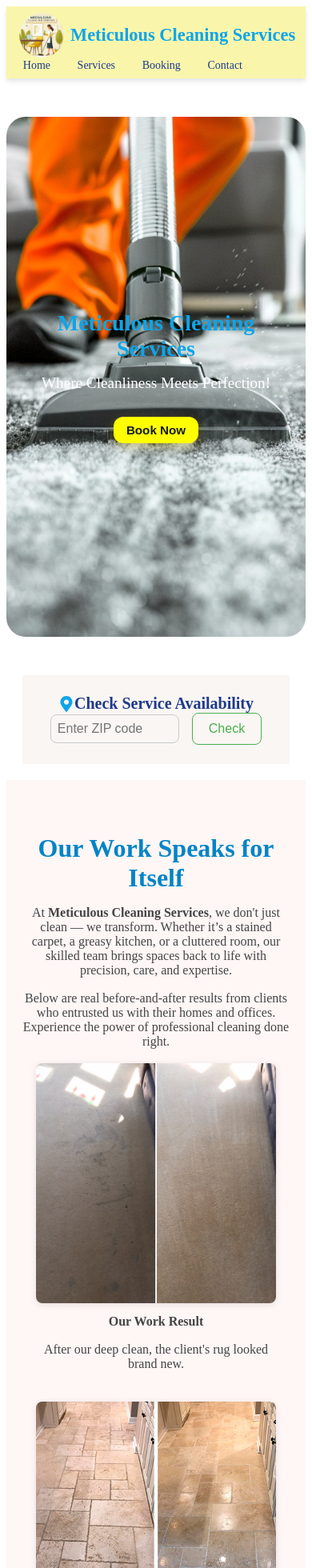
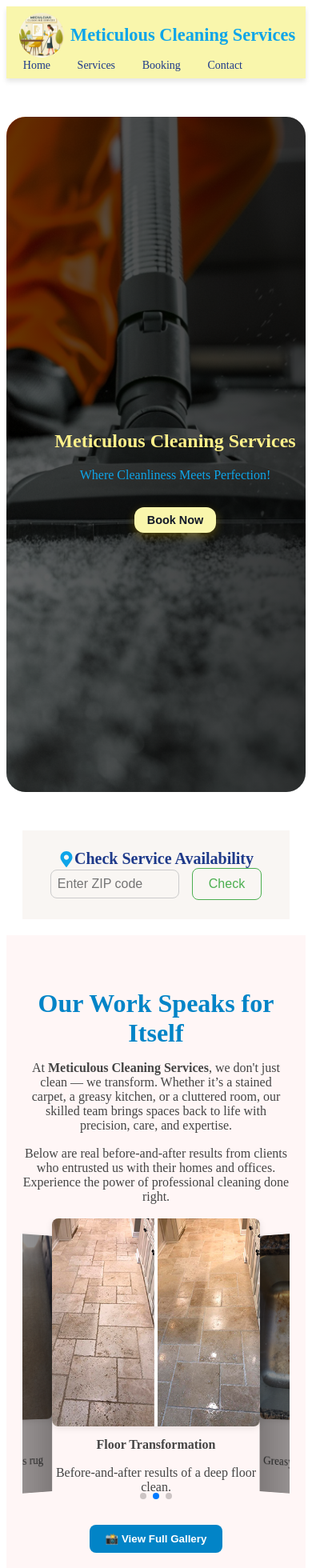
Before and after one commit to Monwabisindlovu/meticulous-cleaning, a React (Vite) app: page / in a window 390 px wide. Shown: the top 1960 px of the page at 80% size. Built offline with nearby package versions, Linux system fonts and the light colour scheme.

Commit message:
gallery update

```diff
--- a/package.json
+++ b/package.json
@@ -27,6 +27,7 @@
     "react-icons": "^5.5.0",
     "react-router-dom": "^7.5.3",
     "react-spinners": "^0.17.0",
+    "swiper": "^11.2.7",
     "yet-another-react-lightbox": "^3.22.0"
   },
   "devDependencies": {
--- a/src/components/OurWork.css
+++ b/src/components/OurWork.css
@@ -1,8 +1,10 @@
+/* Main Section */
 .our-work-section {
   padding: 3rem 1rem;
   background-color: #f8f8f8;
 }
 
+/* Layout container */
 .our-work-container {
   max-width: 1200px;
   margin: 0 auto;
@@ -14,7 +16,7 @@
   flex-wrap: wrap;
 }
 
-/* Text on the left */
+/* Left Text Content */
 .our-work-text {
   flex: 1;
   min-width: 300px;
@@ -36,24 +38,7 @@
   margin-bottom: 1rem;
 }
 
-.view-gallery-btn {
-  background-color: #2563eb;
-  color: white;
-  border: none;
-  padding: 0.7rem 1.5rem;
-  border-radius: 6px;
-  font-size: 1rem;
-  cursor: pointer;
-  transition: background 0.3s ease;
-  font-weight: 600;
-  box-shadow: 0 3px 8px rgba(37, 99, 235, 0.5);
-}
-
-.view-gallery-btn:hover {
-  background-color: #1d4ed8;
-}
-
-/* Gallery on the right */
+/* Gallery Preview (Desktop) */
 .our-work-gallery-preview {
   flex: 1;
   display: flex;
@@ -66,26 +51,32 @@
   background: white;
   padding: 0.8rem;
   border-radius: 12px;
-  box-shadow: 0 3px 10px rgba(0, 0, 0, 0.05);
+  box-shadow: 0 4px 12px rgba(0, 0, 0, 0.2);
   cursor: pointer;
-  transition: transform 0.2s ease;
+  transition: transform 0.3s ease;
   display: flex;
   flex-direction: column;
   justify-content: flex-start;
   min-height: 320px;
+  text-align: center;
 }
 
 .gallery-item:hover {
-  transform: scale(1.02);
+  transform: scale(1.03);
 }
 
 .preview-img {
   width: 100%;
-  height: 220px;
+  height: auto;
   object-fit: cover;
-  border-radius: 8px;
-  display: block;
+  border-radius: 12px;
   background-color: #e5e7eb;
+  transition: transform 0.3s ease;
+  box-shadow: 0 4px 12px rgba(0, 0, 0, 0.2);
+}
+
+.preview-img:hover {
+  transform: scale(1.03);
 }
 
 .caption {
@@ -93,19 +84,74 @@
   text-align: left;
 }
 
-.caption strong {
+.caption strong,
+.image-label {
   display: block;
   font-size: 1.05rem;
-  margin-bottom: 0.2rem;
+  font-weight: bold;
   color: #111827;
+  margin-top: 0.5rem;
 }
 
-.caption p {
-  font-size: 0.95rem;
-  color: #6b7280;
+.caption p,
+.client-story {
+  font-size: 0.9rem;
+  color: #555;
+  margin-top: 0.25rem;
 }
 
-/* Responsive Layout */
+/* Button - Optional Soft Yellow Version */
+.view-gallery-btn {
+  background-color: #fcd34d; /* Yellow-300 */
+  color: #000;
+  border: none;
+  padding: 0.7rem 1.5rem;
+  border-radius: 6px;
+  font-size: 1rem;
+  cursor: pointer;
+  transition: background-color 0.3s ease;
+  font-weight: 600;
+  box-shadow: 0 3px 8px rgba(252, 211, 77, 0.5);
+}
+
+.view-gallery-btn:hover {
+  background-color: #fbbf24; /* Yellow-400 */
+}
+
+/* View More Button - Updated to pink theme */
+.view-more-btn {
+  background-color: #ff69b4;
+  color: white;
+  padding: 0.6rem 1.4rem;
+  border: none;
+  border-radius: 30px;
+  font-weight: bold;
+  cursor: pointer;
+  margin-top: 1.5rem;
+  transition: background-color 0.3s ease;
+}
+
+.view-more-btn:hover {
+  background-color: #ff4da6;
+}
+
+/* Swiper Carousel (Mobile) */
+.our-work-carousel {
+  margin-top: 1rem;
+  width: 100%;
+  padding: 1rem 0;
+}
+
+.our-work-carousel .swiper-slide {
+  background: #fff;
+  border-radius: 1rem;
+  box-shadow: 0 4px 20px rgba(0, 0, 0, 0.1);
+  padding: 1rem;
+  transition: transform 0.3s ease;
+  text-align: center;
+}
+
+/* Responsive Styles */
 @media (max-width: 768px) {
   .our-work-container {
     flex-direction: column;
@@ -122,6 +168,21 @@
   }
 
   .preview-img {
-    height: 200px;
+    height: auto;
+  }
+
+  /* Hide desktop gallery, show carousel */
+  .our-work-gallery-preview {
+    display: none;
+  }
+
+  .our-work-carousel {
+    display: block;
   }
 }
+
+@media (min-width: 769px) {
+  .our-work-carousel {
+    display: none;
+  }
+}
--- a/src/components/OurWorkPreview.jsx
+++ b/src/components/OurWorkPreview.jsx
@@ -1,7 +1,17 @@
-import React, { useState } from "react";
+import React, { useState, useEffect } from "react";
 import Lightbox from "yet-another-react-lightbox";
 import "yet-another-react-lightbox/styles.css";
+import { Swiper, SwiperSlide } from "swiper/react";
+import {
+  Autoplay,
+  Pagination,
+  EffectCoverflow,
+} from "swiper/modules";
+import "swiper/css";
+import "swiper/css/effect-coverflow";
+import "swiper/css/pagination";
 
+// Images
 import carpet from "../assets/carpet-after and before.jpg";
 import beforeAfter from "../assets/before-and-after-cleaning.jpg";
 import kitchenSink from "../assets/after-cleaning.jpg";
@@ -11,6 +21,7 @@ import microwaveAfter from "../assets/microwave-after.jpg";
 import after1 from "../assets/after1.jpg";
 import before1 from "../assets/before1.jpg";
 
+// Preview images shown in the slider
 const previewImages = [
   {
     src: carpet,
@@ -29,6 +40,7 @@ const previewImages = [
   },
 ];
 
+// All images shown in the full gallery
 const allImages = [
   ...previewImages,
   {
@@ -61,6 +73,14 @@ const allImages = [
 const OurWorkPreview = () => {
   const [isOpen, setIsOpen] = useState(false);
   const [photoIndex, setPhotoIndex] = useState(0);
+  const [isMobile, setIsMobile] = useState(false);
+
+  useEffect(() => {
+    const checkMobile = () => setIsMobile(window.innerWidth <= 768);
+    checkMobile();
+    window.addEventListener("resize", checkMobile);
+    return () => window.removeEventListener("resize", checkMobile);
+  }, []);
 
   return (
     <section className="our-work-gallery">
@@ -80,22 +100,43 @@ const OurWorkPreview = () => {
             </p>
           </div>
 
-          <div className="gallery-preview">
+          <div className="our-work-carousel">
+            <Swiper
+              modules={[Autoplay, Pagination, EffectCoverflow]}
+              effect="coverflow"
+              grabCursor={true}
+              centeredSlides={true}
+              slidesPerView={"auto"}
+              coverflowEffect={{
+                rotate: 30,
+                stretch: 0,
+                depth: 100,
+                modifier: 1,
+                slideShadows: true,
+              }}
+              autoplay={{
+                delay: 3000,
+                disableOnInteraction: false,
+              }}
+              pagination={{ clickable: true }}
+              loop={true}
+            >
               {previewImages.map((img, index) => (
-              <div className="gallery-item" key={index}>
-                <img
-                  src={img.src}
-                  alt={img.label}
+                <SwiperSlide key={index} style={{ width: "260px" }}>
+                  <div
+                    className="gallery-item"
                     onClick={() => {
                       setPhotoIndex(index);
                       setIsOpen(true);
                     }}
-                  className="preview-img"
-                />
+                  >
+                    <img src={img.src} alt={img.label} className="preview-img" />
                     <p className="image-label"><strong>{img.label}</strong></p>
                     <p className="client-story">{img.story}</p>
                   </div>
+                </SwiperSlide>
               ))}
+            </Swiper>
           </div>
         </div>
 
--- a/src/pages/Home.css
+++ b/src/pages/Home.css
@@ -1,86 +1,68 @@
 .hero {
-  background: url('../assets/cleaning1-hero.jpg') no-repeat center center/cover;
-  padding: 4rem 1.5rem;
+  position: relative;
+  width: 100%;
+  height: 100vh; /* Full screen height */
+  max-height: 700px;
+  overflow: hidden;
   border-radius: 24px;
   margin: 3rem auto;
   max-width: 1200px;
-  overflow: hidden;
+}
+
+.hero-img {
+  position: absolute;
+  top: 0;
+  left: 0;
+  width: 100%;
+  height: 100%;
+  object-fit: cover;
+  object-position: center center; /* Keep image centered */
+  z-index: 0;
+  display: block;
+}
+
+.hero-overlay {
   position: relative;
+  background: linear-gradient(to right, rgba(0, 0, 0, 0.6), rgba(0, 0, 0, 0.8));
   z-index: 1;
-  min-height: 600px;
+  padding: 4rem 2rem;
   display: flex;
   justify-content: center;
   align-items: center;
-}
-
-.hero-overlay {
-  background: linear-gradient(to right, #00000099, #000000cc);
-  padding: 3rem 2rem;
-  border-radius: 24px;
-  display: flex;
-  justify-content: center;
-  align-items: center;
+  min-height: 600px;
   width: 100%;
+  height: 100%;
 }
 
 .hero-text-box {
+  background-color: transparent;
   padding: 20px 30px;
   border-radius: 12px;
-  display: inline-block;
-  box-shadow: none;
-  background-color: transparent;
+  text-align: center;
+  color: white;
 }
 
 .hero-text-box h1 {
-  margin: 0;
-  color: blue;
   font-size: 3rem;
+  color: #fef08a;
 }
 
 .hero-text-box p {
-  margin: 10px 0;
-  color: green;
   font-size: 1.5rem;
-}
-
-/* Buttons in Hero Section */
-.hero-text-box button {
-  margin-top: 15px;
-  padding: 10px 20px;
-  font-size: 1rem;
-  background-color: #0284c7;
-  border: none;
-  color: white;
-  border-radius: 8px;
-  cursor: pointer;
-}
-
-.hero-text-box:hover {
-  transform: rotate(1deg);
-}
-
-.hero-text-box h1 {
-  margin: 0;
-  font-size: 3rem;
   color: #0ea5e9;
-}
-
-.hero-text-box p {
   margin: 1rem 0;
-  font-size: 1.5rem;
-  color: white;
 }
 
 .hero-text-box button {
   margin-top: 15px;
   padding: 0.75rem 1.5rem;
   font-size: 1rem;
-  background-color: yellow;;
+  background-color: rgb(249, 246, 172);
+  color: #111827;
   border: none;
-  color: #111827;
   border-radius: 12px;
+  font-weight: bold;
   cursor: pointer;
-  font-weight: bold;
   box-shadow: 0 4px 12px rgba(250, 204, 21, 0.3);
   transition: all 0.3s ease;
 }
@@ -90,20 +72,42 @@
   transform: translateY(-2px);
 }
 
+/* Tablet adjustments */
+@media (max-width: 768px) {
+  .hero-text-box h1 {
+    font-size: 2rem;
+  }
 
+  .hero-text-box p {
+    font-size: 1.2rem;
+  }
+
+  .hero-overlay {
+    padding: 3rem 1rem;
+    min-height: 450px;
+  }
+}
+
+/* Mobile adjustments */
 @media (max-width: 480px) {
   .hero {
-    background-position: center top;
-    background-size: cover; /* OR try contain if you prefer the full image visible */
-    min-height: 450px;
+    height: 100vh;
+    max-height: none;
   }
 
-  .hero-text-box {
-    padding: 1.5rem 1rem;
+  .hero-img {
+    object-position: center center;
+  }
+
+  .hero-overlay {
+    padding: 1.5rem;
+    flex-direction: column;
+    text-align: center;
+    min-height: auto;
   }
 
   .hero-text-box h1 {
-    font-size: 1.75rem;
+    font-size: 1.5rem;
   }
 
   .hero-text-box p {
@@ -111,14 +115,11 @@
   }
 
   .hero-text-box button {
-    font-size: 0.95rem;
+    font-size: 0.9rem;
     padding: 0.5rem 1rem;
   }
 }
 
-  .hero-text-box p {
-    font-size: 1.2rem;
-  }
 
 
 /* Zip Code Checker */
--- a/src/pages/Home.jsx
+++ b/src/pages/Home.jsx
@@ -22,26 +22,16 @@ import ServicesLinkSection from '@/components/ServicesLinkSection'; // NEW moder
 const Home = () => {
   return (
     <div>
-      {/* Hero Section */}
-      <section
-        className="hero"
-        style={{
-          backgroundImage: `url(${heroImage})`,
-          backgroundPosition: 'center',
-          backgroundRepeat: 'no-repeat',
-          backgroundSize: 'cover',
-          padding: '100px 20px',
-          color: 'white',
-          textAlign: 'center',
-        }}
-      >
+      <section className="hero">
+  <img src={heroImage} alt="Cleaning Hero" className="hero-img" />
+  <div className="hero-overlay">
     <div className="hero-text-box">
       <h1>Meticulous Cleaning Services</h1>
       <p>Where Cleanliness Meets Perfection!</p>
-
       <Link to="/booking">
         <button>Book Now</button>
       </Link>
+    </div>
   </div>
 </section>
 
```
Also changed, not shown: 1 other file (tests, documents, lock files or other folders). Lines whose indentation alone changed are shown as unchanged.
